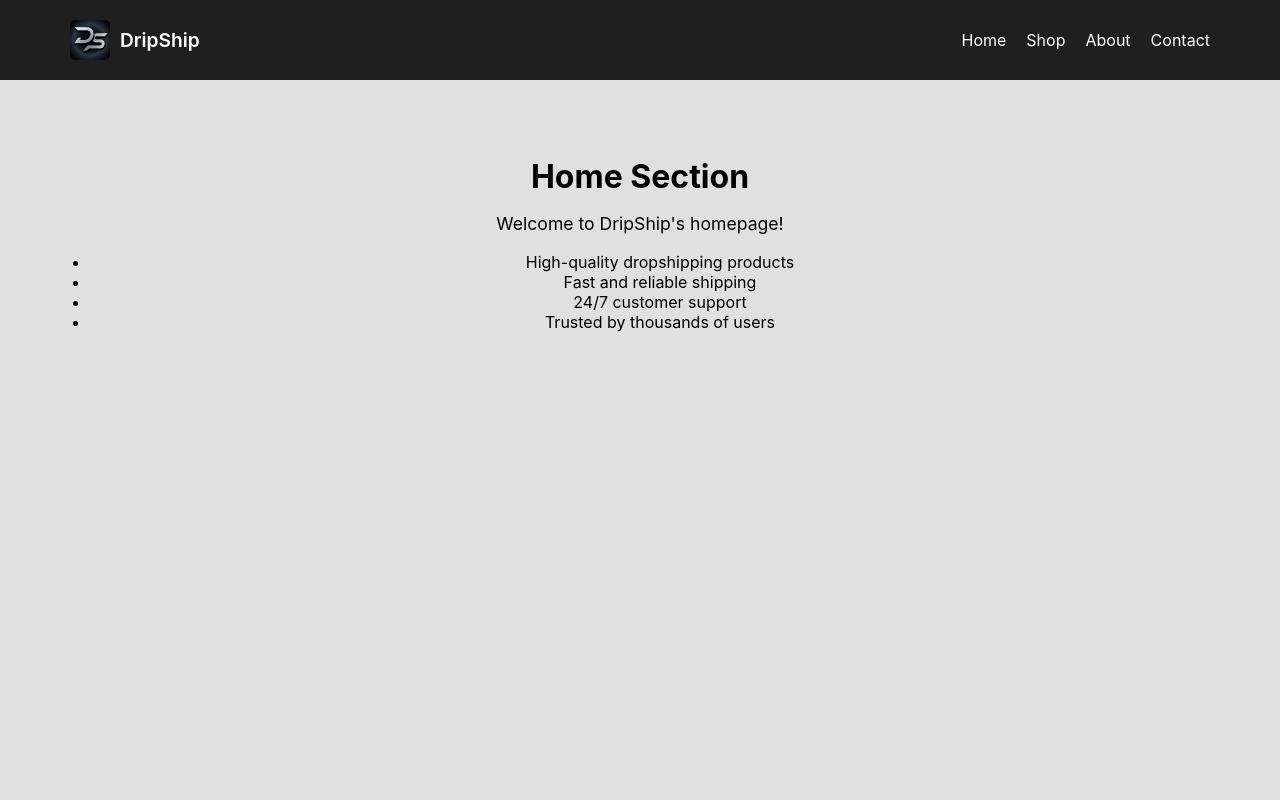
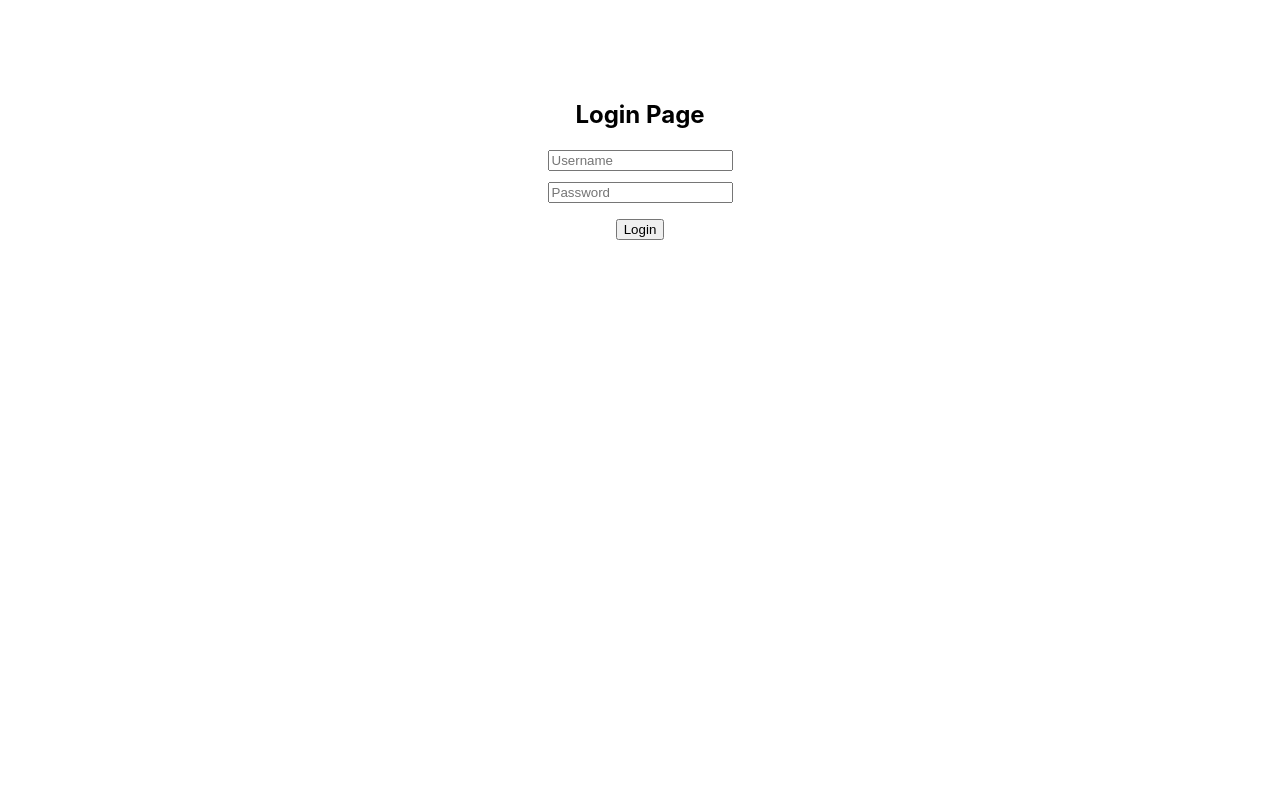
Before and after one commit to NikhilAnkola/DripShip, a React (Create React App) app: page / in a window 1280 px wide. Shown: the top 800 px of the page. Built offline with nearby package versions, Linux system fonts and the light colour scheme; the HTML template or start-up script is replaced by a standard one.

Commit message:
Update App.js

```diff
--- a/src/App.js
+++ b/src/App.js
@@ -1,15 +1,32 @@
-import React from 'react';
+import React, { useState } from 'react';
 import './App.css';
 import logo from './logo.jpeg';
+import Login from './Login';
 
 function App() {
+  const [isLoggedIn, setIsLoggedIn] = useState(false);
+
+  const handleLoginSuccess = () => {
+    setIsLoggedIn(true);
+  };
+
   return (
     <div className="App">
-      <Navbar />
-      <Home />
-      <Shop />
-      <About />
-      <Contact />
+      {isLoggedIn ? (
+        <>
+          <Navbar />
+          <Home />
+          <Shop />
+          <About />
+          <Contact />
+        </>
+      ) : (
+        <Login
+          username="admin"
+          password="1234"
+          onLoginSuccess={handleLoginSuccess}
+        />
+      )}
     </div>
   );
 }
```
